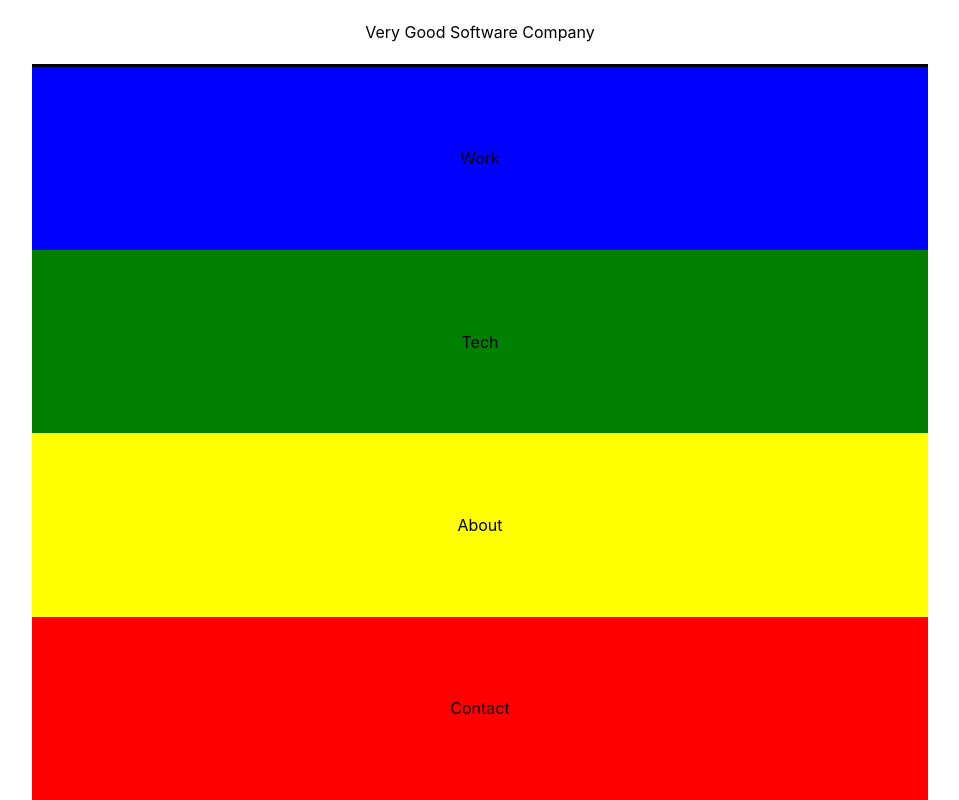
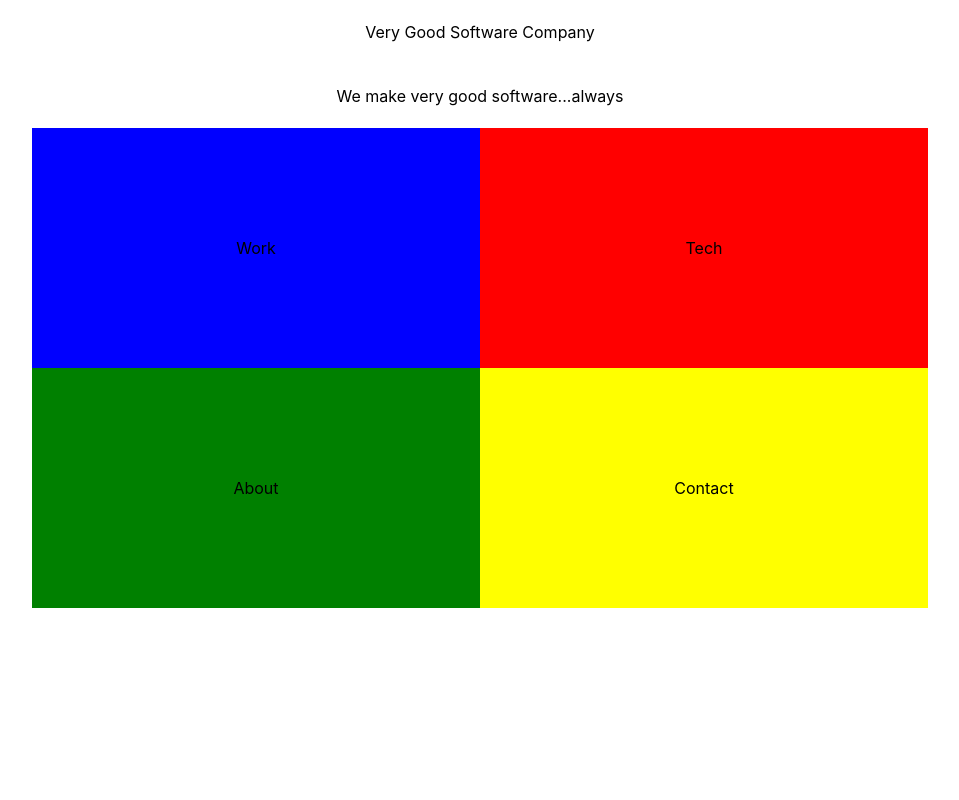
Before and after one commit to srobertson421/verygoodsoftwarecompany, a React (Create React App) app: page / in a window 1280 px wide. Shown: the whole page, without its empty margins (160-1119 px from the left). Built offline with nearby package versions, Linux system fonts and the light colour scheme.

Commit message:
Changed home layout. Added in route code splitting

```diff
--- a/src/Routes.js
+++ b/src/Routes.js
@@ -1,27 +1,27 @@
-import React from 'react';
+import React, { Suspense, lazy } from 'react';
 import { BrowserRouter as Router, Route, Switch } from 'react-router-dom';
-
-import Home from './routes/Home';
-import About from './routes/About';
-import Work from './routes/Work';
-import Contact from './routes/Contact';
-import Methods from './routes/Methods';
 
 import Container from './components/Container';
 
+const Home = lazy(() => import('./routes/Home'));
+const About = lazy(() => import('./routes/About'));
+const Work = lazy(() => import('./routes/Work'));
+const Contact = lazy(() => import('./routes/Contact'));
+const Methods = lazy(() => import('./routes/Methods'));
+
 const Routes = () => (
   <Router>
-    <>
+    <Suspense fallback={<div>Loading...</div>}>
       <Switch>
         <Container customStyles={{ height: '100vh' }}>
-          <Route path="/" exact component={Home} />
-          <Route path="/about" component={About} />
-          <Route path="/work" component={Work} />
-          <Route path="/contact" component={Contact} />
-          <Route path="/methodology" component={Methods} />
+          <Route path="/" exact render={(props) => <Home {...props} /> } />
+          <Route path="/about" render={(props) => <About {...props} /> } />
+          <Route path="/work" render={(props) => <Work {...props} /> } />
+          <Route path="/contact" render={(props) => <Contact {...props} /> } />
+          <Route path="/methodology" render={(props) => <Methods {...props} /> } />
         </Container>
       </Switch>
-    </>
+    </Suspense>
   </Router>
 );
 
--- a/src/index.css
+++ b/src/index.css
@@ -1,3 +1,7 @@
+* {
+  box-sizing: border-box;
+}
+
 body {
   margin: 0;
   padding: 0;
--- a/src/routes/Home/Home.js
+++ b/src/routes/Home/Home.js
@@ -4,28 +4,29 @@ import Col from '../../components/Col';
 
 const Home = ({ history }) => (
   <>
-    <Row customStyles={{ height: '8%', alignContent: 'center', borderBottom: 'solid 3px black', cursor: 'pointer' }}>
+    <Row customStyles={{ height: '8%', alignContent: 'center' }}>
       <Col>
         <h3>Very Good Software Company</h3>
       </Col>
     </Row>
-    <Row onClick={() => history.push('/work')} customStyles={{ height: '23%', alignContent: 'center', backgroundColor: 'blue', cursor: 'pointer' }}>
+    <Row customStyles={{ height: '8%', alignContent: 'center' }}>
       <Col>
+        <h3>We make very good software...always</h3>
+      </Col>
+    </Row>
+    <Row customStyles={{ height: '30%', alignContent: 'center' }}>
+      <Col onClick={() => history.push('/work')} customStyles={{ backgroundColor: 'blue', cursor: 'pointer', height: '100%' }}>
         <h2>Work</h2>
       </Col>
-    </Row>
-    <Row onClick={() => history.push('/methodology')} customStyles={{ height: '23%', alignContent: 'center', backgroundColor: 'green', cursor: 'pointer' }}>
-      <Col>
+      <Col onClick={() => history.push('/methodology')} customStyles={{ backgroundColor: 'red', cursor: 'pointer', height: '100%' }}>
         <h2>Tech</h2>
       </Col>
     </Row>
-    <Row onClick={() => history.push('/about')} customStyles={{ height: '23%', alignContent: 'center', backgroundColor: 'yellow', cursor: 'pointer' }}>
-      <Col>
+    <Row customStyles={{ height: '30%', alignContent: 'center' }}>
+      <Col onClick={() => history.push('/about')} customStyles={{ backgroundColor: 'green', cursor: 'pointer', height: '100%' }}>
         <h2>About</h2>
       </Col>
-    </Row>
-    <Row onClick={() => history.push('/contact')} customStyles={{ height: '23%', alignContent: 'center', backgroundColor: 'red', cursor: 'pointer' }}>
-      <Col>
+      <Col onClick={() => history.push('/about')} customStyles={{ backgroundColor: 'yellow', cursor: 'pointer', height: '100%' }}>
         <h2>Contact</h2>
       </Col>
     </Row>
```
